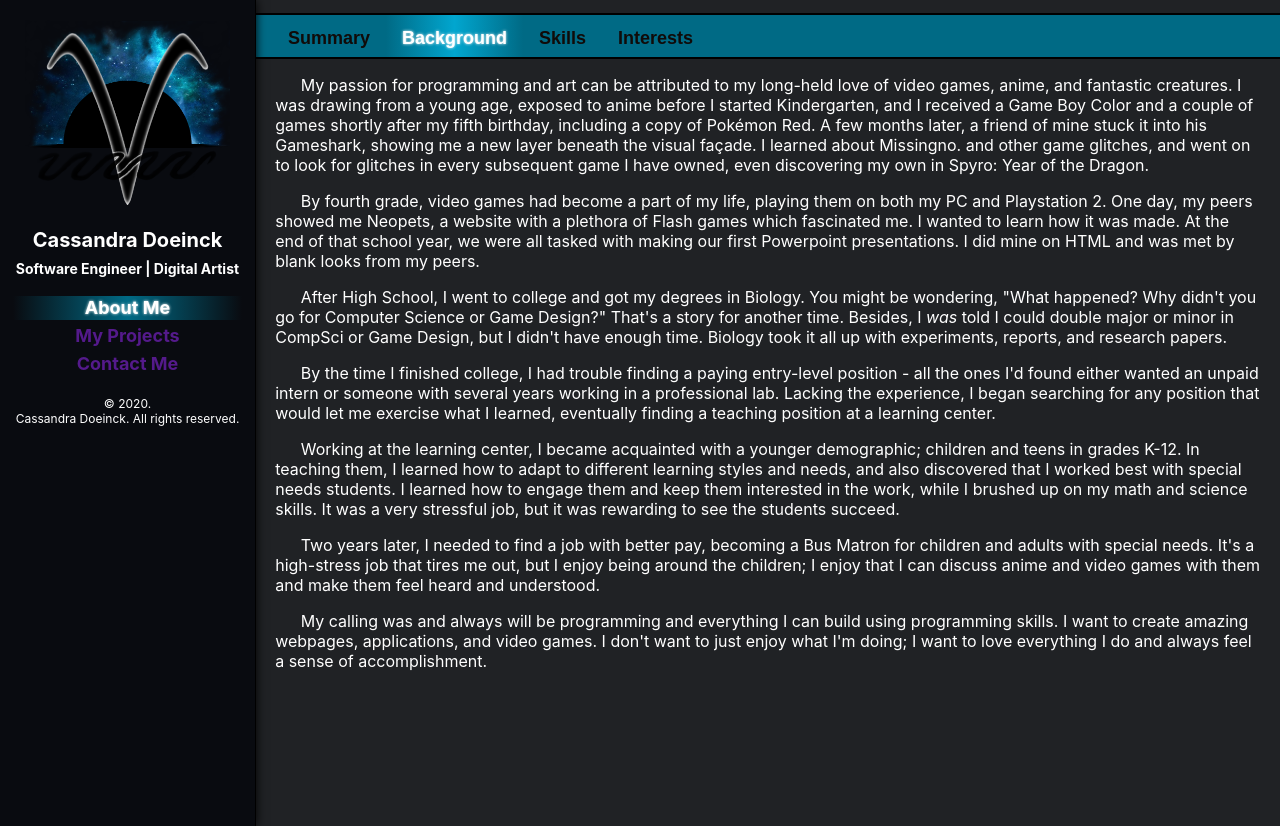
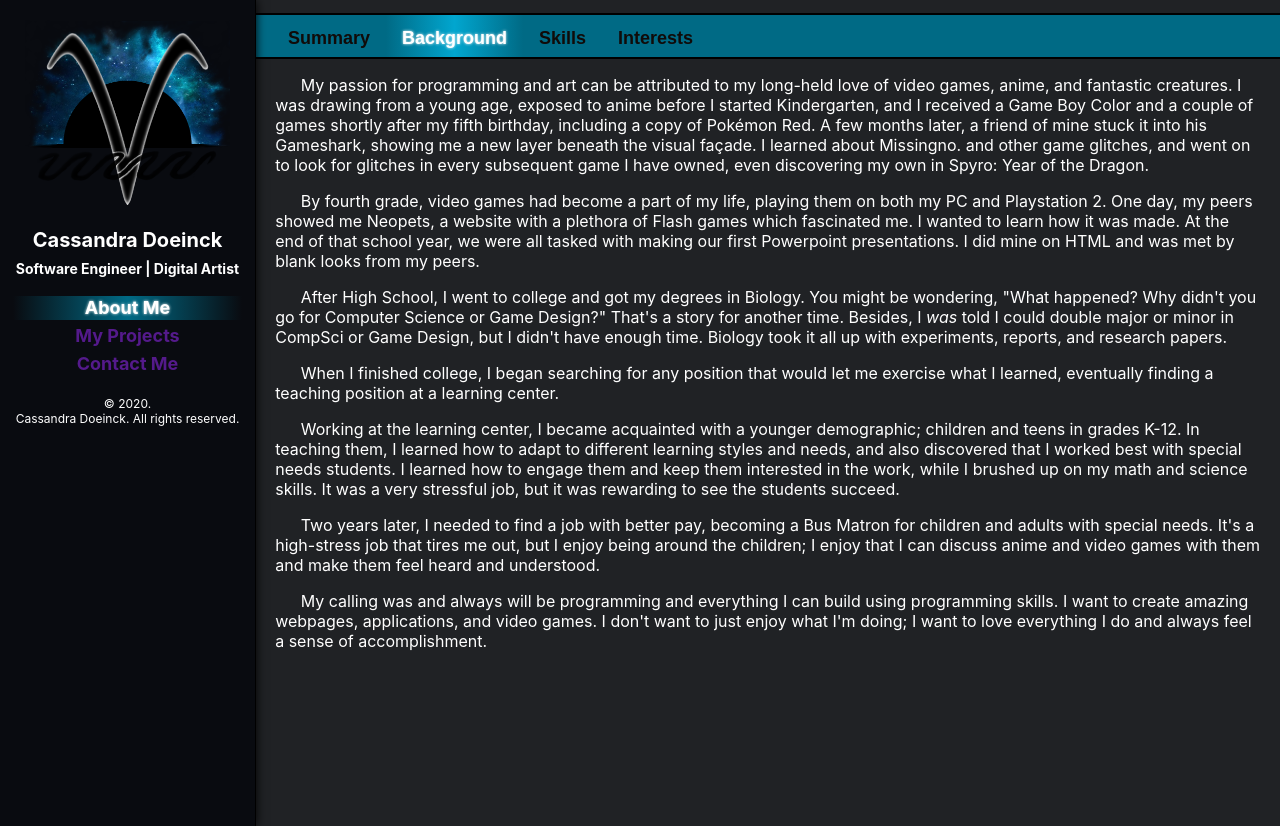
Before and after one commit to Aiuner/portfolio-website, a React (Create React App) app: page / in a window 1280 px wide. Both pictures are taken after a click on the button "Background". Built offline with nearby package versions, Linux system fonts and the light colour scheme.

Commit message:
Edited segway between college and teaching.

```diff
--- a/src/screens/About.jsx
+++ b/src/screens/About.jsx
@@ -35,7 +35,7 @@ export default function About() {
           <p className="p-with-indent">My passion for programming and art can be attributed to my long-held love of video games, anime, and fantastic creatures. I was drawing from a young age, exposed to anime before I started Kindergarten, and I received a Game Boy Color and a couple of games shortly after my fifth birthday, including a copy of Pokémon Red. A few months later, a friend of mine stuck it into his Gameshark, showing me a new layer beneath the visual façade. I learned about Missingno. and other game glitches, and went on to look for glitches in every subsequent game I have owned, even discovering my own in Spyro: Year of the Dragon.</p>
           <p className="p-with-indent">By fourth grade, video games had become a part of my life, playing them on both my PC and  Playstation 2. One day, my peers showed me Neopets, a website with a plethora of Flash games which fascinated me. I wanted to learn how it was made. At the end of that school year, we were all tasked with making our first Powerpoint presentations. I did mine on HTML and was met by blank looks from my peers.</p>
           <p className="p-with-indent">After High School, I went to college and got my degrees in Biology. You might be wondering, "What happened? Why didn't you go for Computer Science or Game Design?" That's a story for another time. Besides, I <i>was</i> told I could double major or minor in CompSci or Game Design, but I didn't have enough time. Biology took it all up with experiments, reports, and research papers.</p>
-          <p className="p-with-indent">By the time I finished college, I had trouble finding a paying entry-level position - all the ones I'd found either wanted an unpaid intern or someone with several years working in a professional lab. Lacking the experience, I began searching for any position that would let me exercise what I learned, eventually finding a teaching position at a learning center.</p>
+          <p className="p-with-indent">When I finished college, I began searching for any position that would let me exercise what I learned, eventually finding a teaching position at a learning center.</p>
           <p className="p-with-indent">Working at the learning center, I became acquainted with a younger demographic; children and teens in grades K-12. In teaching them, I learned how to adapt to different learning styles and needs, and also discovered that I worked best with special needs students. I learned how to engage them and keep them interested in the work, while I brushed up on my math and science skills. It was a very stressful job, but it was rewarding to see the students succeed.</p>
           <p className="p-with-indent">Two years later, I needed to find a job with better pay, becoming a Bus Matron for children and adults with special needs. It's a high-stress job that tires me out, but I enjoy being around the children; I enjoy that I can discuss anime and video games with them and make them feel heard and understood.</p>
           <p className="p-with-indent">My calling was and always will be programming and everything I can build using programming skills. I want to create amazing webpages, applications, and video games. I don't want to just enjoy what I'm doing; I want to love everything I do and always feel a sense of accomplishment.</p>
```
